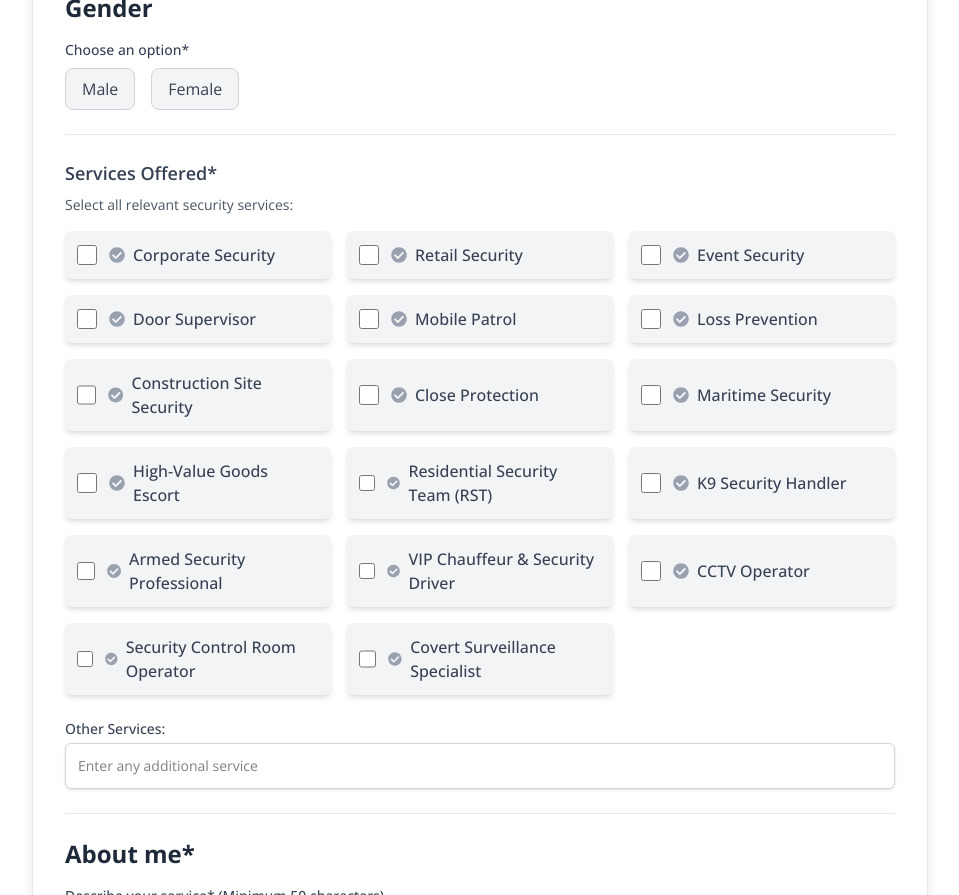
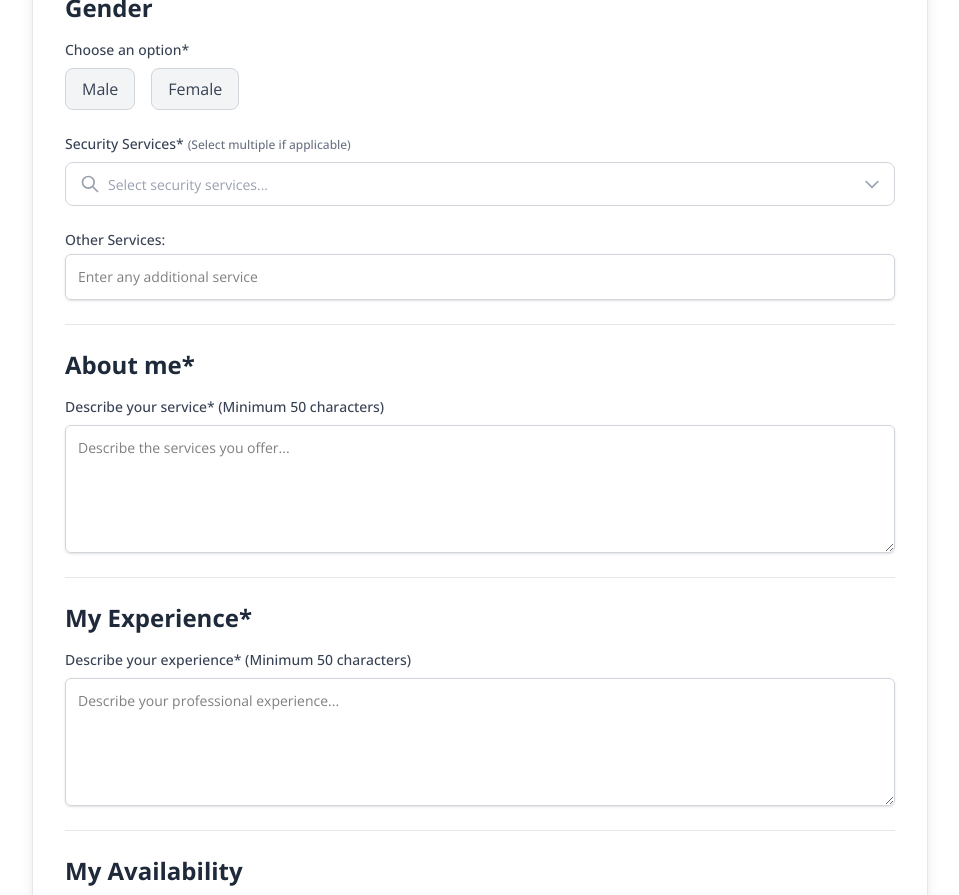
Before and after one commit to HamadAliMughal/FindMySecurity-Web, a Next.js app in the folder findmysecurity/: page /public-profile in a window 1280 px wide. Shown: the part 700-1595 px from the top of the page, without its empty margins (160-1119 px from the left). Built offline with nearby package versions, Linux system fonts and the light colour scheme.

Commit message:
public profile services updated

```diff
--- a/findmysecurity/src/app/profile/ActionButtons.tsx
+++ b/findmysecurity/src/app/profile/ActionButtons.tsx
@@ -227,7 +227,6 @@ const ActionButtons: React.FC<ActionButtonsProps> = ({
 
   const profileData = loginData?.individualProfessional?.profileData?.profilePhoto || '';
   const finalImage = profilePhoto || profileData || "/images/profile.png";
-
   return (
     <div className="w-full max-w-5xl mx-auto p-4 space-y-6">
       {/* Profile Section */}
@@ -260,7 +259,7 @@ const ActionButtons: React.FC<ActionButtonsProps> = ({
         {/* Profile Info */}
         <div className="text-center md:text-left mt-4 md:mt-0 space-y-1">
           <h2 className="text-2xl font-semibold text-gray-800">
-            {formData?.firstName && formData?.lastName
+            {formData?.firstName || formData?.lastName
               ? `${formData.firstName} ${formData.lastName}`
               : "Mr. Y"}
           </h2>
--- a/findmysecurity/src/app/public-profile/page.tsx
+++ b/findmysecurity/src/app/public-profile/page.tsx
@@ -9,12 +9,15 @@ import { ArrowLeft } from "lucide-react";
 import axios from "axios";
 import { uploadToS3 } from "@/utils/s3file";
 import { API_URL } from "@/utils/path";
+import professionalsList from "@/sections/data/secuirty_professional.json";
+import Select from 'react-select';
 
 interface FormData {
   screenName: string;
   postcode: string;
   profileHeadline: string;
-  selectedServices: string[];
+  // selectedServices: string[];
+  selectedRoles: string[];
   otherService: string;
   gender: string;
   aboutMe: string;
@@ -47,6 +50,45 @@ const JobPosting: React.FC = () => {
     'Overnight'
   ];
 
+  // Transform professional data for select component
+  const roleOptions = professionalsList.flatMap(category =>
+    category.roles.map(role => ({
+      label: role,
+      value: role,
+      group: category.title.replace(" (Coming Soon)", ""),
+      isComingSoon: category.title.includes("Coming Soon")
+    }))
+  );
+
+  const groupedOptions = roleOptions.reduce((acc, option) => {
+    if (!acc[option.group]) {
+      acc[option.group] = [];
+    }
+    acc[option.group].push(option);
+    return acc;
+  }, {} as Record<string, typeof roleOptions>);
+
+  const selectStyles = {
+    option: (provided: any, state: any) => ({
+      ...provided,
+      color: state.data.isComingSoon ? '#9CA3AF' : provided.color,
+      cursor: state.data.isComingSoon ? 'not-allowed' : provided.cursor,
+      backgroundColor: state.isSelected ? '#E5E7EB' : provided.backgroundColor,
+      '&:hover': {
+        backgroundColor: state.data.isComingSoon ? provided.backgroundColor : '#F3F4F6'
+      }
+    }),
+    multiValueLabel: (provided: any, state: any) => ({
+      ...provided,
+      textDecoration: 'none',
+      color: state.data.isComingSoon ? '#9CA3AF' : provided.color
+    }),
+    multiValue: (provided: any, state: any) => ({
+      ...provided,
+      backgroundColor: state.data.isComingSoon ? '#F3F4F6' : '#E5E7EB'
+    })
+  };
+
   useEffect(() => {
     if (typeof window !== 'undefined') {
       const storedData1 = localStorage.getItem("loginData") || localStorage.getItem("profileData");
@@ -61,7 +103,8 @@ const JobPosting: React.FC = () => {
       screenName: "",
       postcode: "London",
       profileHeadline: "",
-      selectedServices: [],
+      // selectedServices: [],
+      selectedRoles: [],
       otherService: "",
       gender: "",
       aboutMe: "",
@@ -96,7 +139,8 @@ const JobPosting: React.FC = () => {
       return {
         ...defaultData,
         ...parsedData,
-        weeklySchedule: parsedData.weeklySchedule || defaultData.weeklySchedule
+        weeklySchedule: parsedData.weeklySchedule || defaultData.weeklySchedule,
+        selectedRoles: parsedData.selectedRoles || defaultData.selectedRoles
       };
     } catch (error) {
       console.error("Error parsing saved form data:", error);
@@ -172,7 +216,8 @@ const JobPosting: React.FC = () => {
             gender: formData.gender,
           },
           services: {
-            selectedServices: formData.selectedServices,
+            // selectedServices: formData.selectedServices,
+            selectedRoles: formData.selectedRoles,
             otherService: formData.otherService,
           },
           about: {
@@ -233,34 +278,39 @@ const JobPosting: React.FC = () => {
     }));
   };
 
-  const services = [
-    'Corporate Security',
-    'Retail Security',
-    'Event Security',
-    'Door Supervisor',
-    'Mobile Patrol',
-    'Loss Prevention',
-    'Construction Site Security',
-    'Close Protection',
-    'Maritime Security',
-    'High-Value Goods Escort',
-    'Residential Security Team (RST)',
-    'K9 Security Handler',
-    'Armed Security Professional',
-    'VIP Chauffeur & Security Driver',
-    'CCTV Operator',
-    'Security Control Room Operator',
-    'Covert Surveillance Specialist'
-  ] as const;
-
-  const handleServiceToggle = (service: string) => {
-    setFormData(prev => ({
-      ...prev,
-      selectedServices: prev.selectedServices.includes(service)
-        ? prev.selectedServices.filter(s => s !== service)
-        : [...prev.selectedServices, service]
-    }));
+  const handleRoleSelection = (selectedOptions: any) => {
+    const selectedValues = selectedOptions.map((option: any) => option.value);
+    handleInputChange('selectedRoles', selectedValues);
   };
+
+  // const services = [
+  //   'Corporate Security',
+  //   'Retail Security',
+  //   'Event Security',
+  //   'Door Supervisor',
+  //   'Mobile Patrol',
+  //   'Loss Prevention',
+  //   'Construction Site Security',
+  //   'Close Protection',
+  //   'Maritime Security',
+  //   'High-Value Goods Escort',
+  //   'Residential Security Team (RST)',
+  //   'K9 Security Handler',
+  //   'Armed Security Professional',
+  //   'VIP Chauffeur & Security Driver',
+  //   'CCTV Operator',
+  //   'Security Control Room Operator',
+  //   'Covert Surveillance Specialist'
+  // ] as const;
+
+  // const handleServiceToggle = (service: string) => {
+  //   setFormData(prev => ({
+  //     ...prev,
+  //     selectedServices: prev.selectedServices.includes(service)
+  //       ? prev.selectedServices.filter(s => s !== service)
+  //       : [...prev.selectedServices, service]
+  //   }));
+  // };
 
   const handleCheckboxChange = (timeSlot: string, day: string) => {
     setFormData(prev => ({
@@ -378,7 +428,174 @@ const JobPosting: React.FC = () => {
           </div>
         </div>
 
-        {/* Services Section */}
+        {/* Security Roles Multi-Select Dropdown */}
+        <div className="mb-6">
+  <label className="block text-sm font-medium text-gray-700 mb-2">
+    Security Services*
+    <span className="ml-1 text-xs text-gray-500">(Select multiple if applicable)</span>
+  </label>
+
+  <Select
+    isMulti
+    options={Object.entries(groupedOptions).map(([label, options]) => ({
+      label,
+      options
+    }))}
+    value={roleOptions.filter(option =>
+      formData.selectedRoles.includes(option.value)
+    )}
+    onChange={handleRoleSelection}
+    className="react-select-container"
+    classNamePrefix="react-select"
+    styles={{
+      control: (provided, state) => ({
+        ...provided,
+        minHeight: '44px',
+        borderRadius: '8px',
+        borderColor: state.isFocused ? '#6366f1' : '#d1d5db',
+        boxShadow: state.isFocused ? '0 0 0 1px #6366f1' : 'none',
+        '&:hover': {
+          borderColor: state.isFocused ? '#6366f1' : '#9ca3af'
+        },
+        padding: '2px 4px'
+      }),
+      option: (provided, state) => ({
+        ...provided,
+        fontSize: '14px',
+        padding: '8px 12px',
+        color: state.data.isComingSoon ? '#6b7280' : '#111827',
+        backgroundColor: state.isSelected
+          ? '#e0e7ff'
+          : state.isFocused
+            ? '#f3f4f6'
+            : 'white',
+        '&:active': {
+          backgroundColor: '#e0e7ff'
+        },
+        display: 'flex',
+        alignItems: 'center'
+      }),
+      multiValue: (provided, state) => ({
+        ...provided,
+        backgroundColor: state.data.isComingSoon ? '#f3f4f6' : '#e0e7ff',
+        borderRadius: '6px',
+        border: state.data.isComingSoon ? '1px dashed #d1d5db' : 'none'
+      }),
+      multiValueLabel: (provided, state) => ({
+        ...provided,
+        color: state.data.isComingSoon ? '#6b7280' : '#4338ca',
+        fontWeight: '500',
+        padding: '4px 6px'
+      }),
+      multiValueRemove: (provided, state) => ({
+        ...provided,
+        color: state.data.isComingSoon ? '#9ca3af' : '#818cf8',
+        ':hover': {
+          backgroundColor: state.data.isComingSoon ? '#e5e7eb' : '#c7d2fe',
+          color: state.data.isComingSoon ? '#6b7280' : '#6366f1'
+        }
+      }),
+      groupHeading: (provided) => ({
+        ...provided,
+        fontSize: '13px',
+        fontWeight: '600',
+        color: '#374151',
+        backgroundColor: '#f9fafb',
+        padding: '8px 12px',
+        borderBottom: '1px solid #e5e7eb',
+        marginBottom: '4px'
+      }),
+      menu: (provided) => ({
+        ...provided,
+        borderRadius: '8px',
+        border: '1px solid #e5e7eb',
+        boxShadow: '0 4px 6px -1px rgba(0, 0, 0, 0.1)'
+      }),
+      placeholder: (provided) => ({
+        ...provided,
+        color: '#9ca3af',
+        fontSize: '14px'
+      })
+    }}
+    formatGroupLabel={(group) => (
+      <div className="flex items-center justify-between">
+        <span>{group.label.replace(" (Coming Soon)", "")}</span>
+        {group.label.includes("Coming Soon") && (
+          <span className="inline-flex items-center px-2.5 py-0.5 rounded-full text-xs font-medium bg-gray-100 text-gray-800">
+            Coming Soon
+          </span>
+        )}
+      </div>
+    )}
+    formatOptionLabel={(option) => (
+      <div className="flex items-center">
+        {option.isComingSoon && (
+          <span className="mr-2 text-gray-400">
+            <svg xmlns="http://www.w3.org/2000/svg" className="h-4 w-4" fill="none" viewBox="0 0 24 24" stroke="currentColor">
+              <path strokeLinecap="round" strokeLinejoin="round" strokeWidth={2} d="M12 8v4l3 3m6-3a9 9 0 11-18 0 9 9 0 0118 0z" />
+            </svg>
+          </span>
+        )}
+        <span className={option.isComingSoon ? 'text-gray-500' : 'text-gray-900'}>
+          {option.label}
+        </span>
+      </div>
+    )}
+    closeMenuOnSelect={false}
+    hideSelectedOptions={false}
+    placeholder={
+      <div className="flex items-center text-gray-400">
+        <svg xmlns="http://www.w3.org/2000/svg" className="h-5 w-5 mr-2" fill="none" viewBox="0 0 24 24" stroke="currentColor">
+          <path strokeLinecap="round" strokeLinejoin="round" strokeWidth={2} d="M21 21l-6-6m2-5a7 7 0 11-14 0 7 7 0 0114 0z" />
+        </svg>
+        Select security services...
+      </div>
+    }
+    noOptionsMessage={() => "No roles found"}
+    components={{
+      IndicatorSeparator: () => null,
+      DropdownIndicator: () => (
+        <div className="pr-2">
+          <svg xmlns="http://www.w3.org/2000/svg" className="h-5 w-5 text-gray-400" fill="none" viewBox="0 0 24 24" stroke="currentColor">
+            <path strokeLinecap="round" strokeLinejoin="round" strokeWidth={2} d="M19 9l-7 7-7-7" />
+          </svg>
+        </div>
+      )
+    }}
+  />
+
+  {formData.selectedRoles.length > 0 && (
+    <p className="mt-2 text-xs text-gray-500">
+      Selected: {formData.selectedRoles.length} service(s)
+    </p>
+  )}
+</div>
+        {/* <div>
+          <label className="block text-sm font-medium text-gray-700 mb-1">Security Roles*</label>
+          <Select
+            isMulti
+            options={Object.entries(groupedOptions).map(([label, options]) => ({
+              label,
+              options
+            }))}
+            value={roleOptions.filter(option =>
+              formData.selectedRoles.includes(option.value)
+            )}
+            onChange={handleRoleSelection}
+            className="basic-multi-select"
+            classNamePrefix="select"
+            styles={selectStyles}
+            isOptionDisabled={(option) => false}
+            // isOptionDisabled={(option) => option.isComingSoon}
+            getOptionLabel={(option) =>
+              option.isComingSoon ? `${option.label} (Coming Soon)` : option.label
+            }
+            closeMenuOnSelect={false}
+            hideSelectedOptions={false}
+            placeholder="Select security roles..."
+          />
+        </div> */}
+        {/* Services Section
         <div className="border-t border-gray-200 pt-6">
           <label className="block text-lg font-semibold text-gray-700 mb-2">Services Offered*</label>
           <p className="text-sm text-gray-600 mb-4">Select all relevant security services:</p>
@@ -400,7 +617,7 @@ const JobPosting: React.FC = () => {
               </div>
             ))}
           </div>
-        </div>
+        </div> */}
 
         {/* Other Services */}
         <div>
```
Also changed, not shown: findmysecurity/src/sections/components/registration/WhoAreWe.tsx (+71 -18 lines), 1 other file (tests, documents, lock files or other folders).
